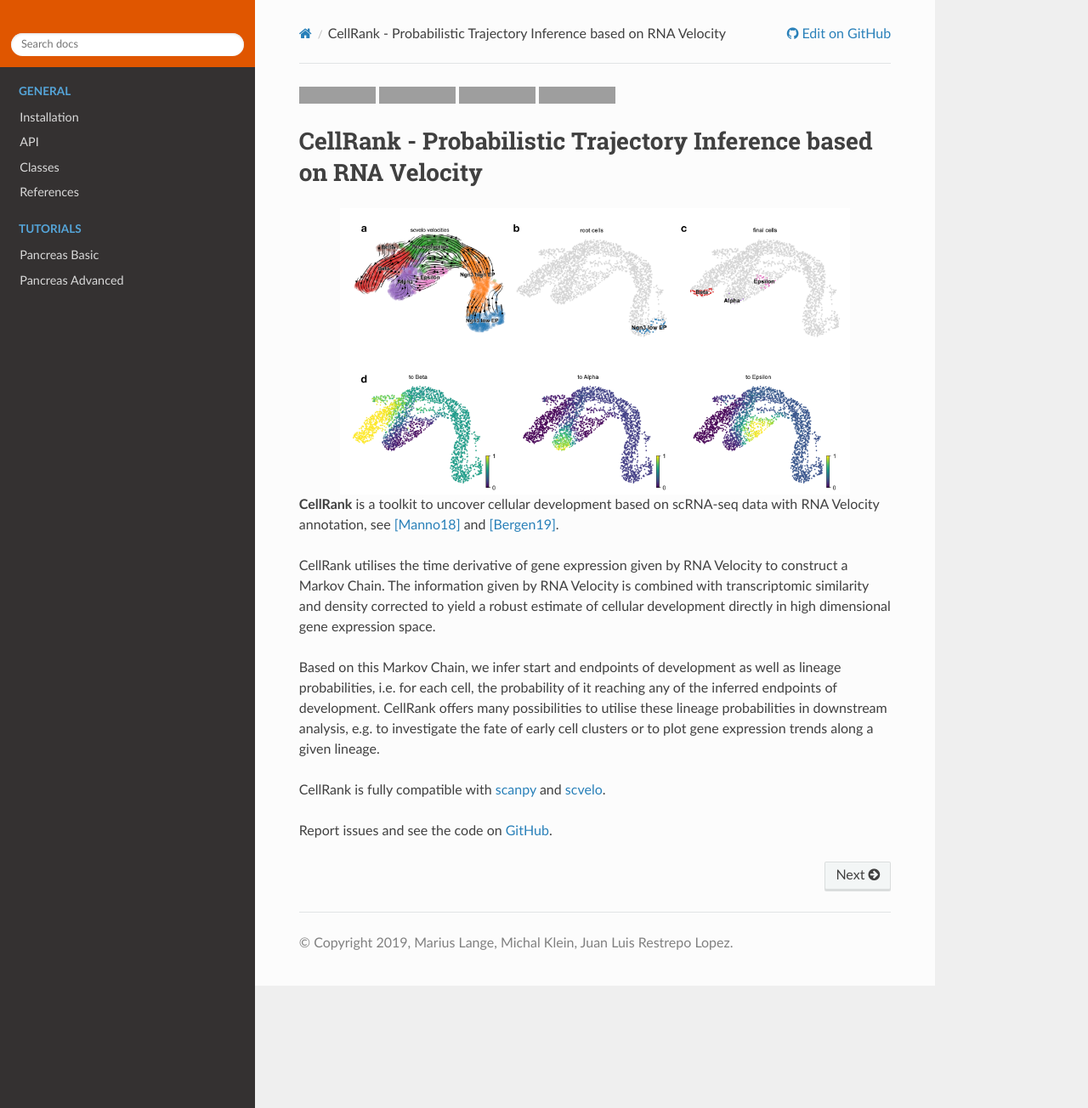
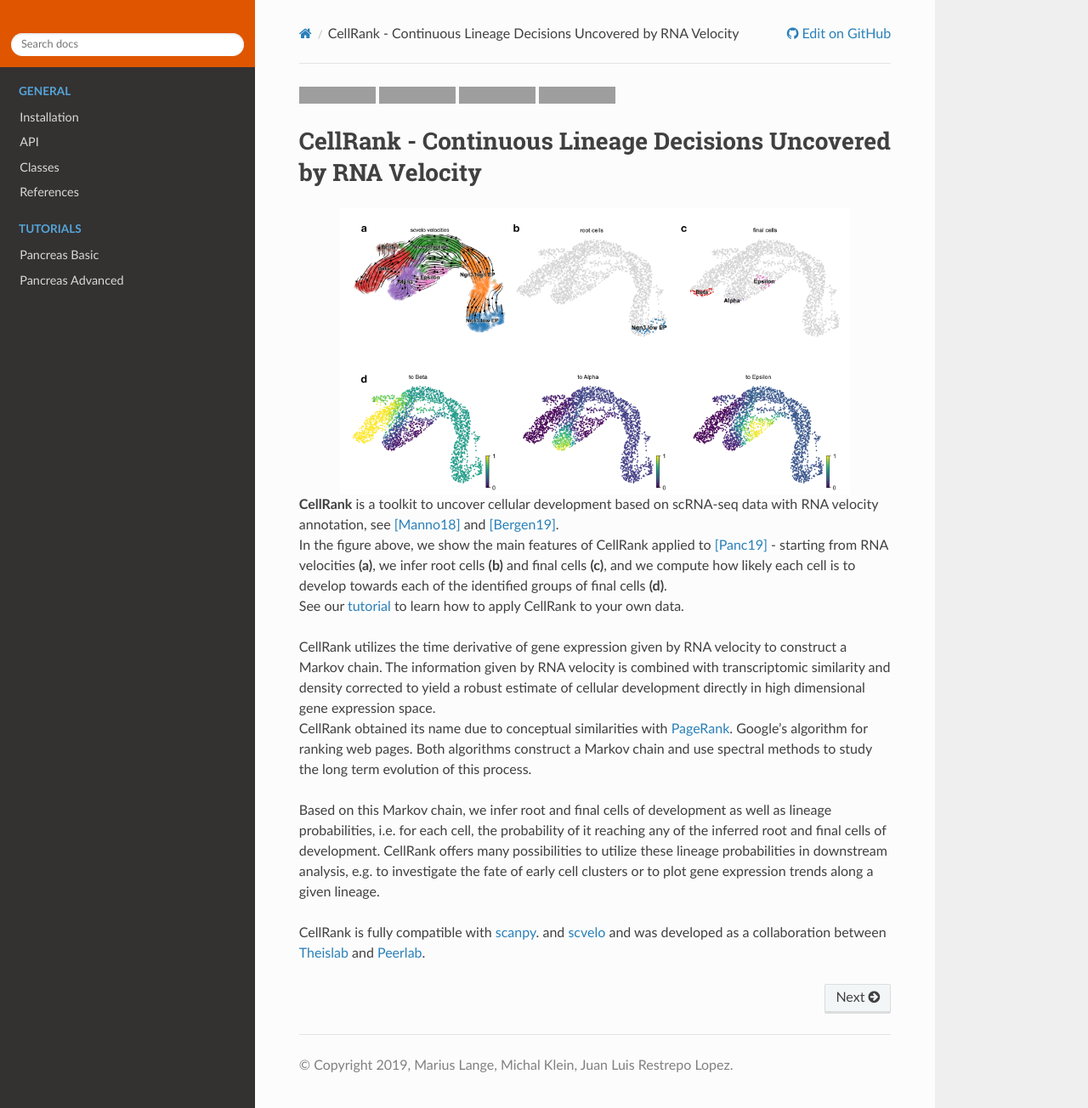
Before and after one commit to theislab/cellrank, a Sphinx documentation site: the page built from docs/source/index.rst, in a window 1280 px wide and 1304 px high. Shown: the whole window at 85% size. Built offline with Sphinx 7.4.7 and the Read the Docs theme 2.0.0, drawn with Linux system fonts in a browser that asks for light colours; grey boxes are pictures that could not be loaded.

Commit message:
Improve wording

```diff
--- a/docs/source/index.rst
+++ b/docs/source/index.rst
@@ -1,37 +1,40 @@
-.. Cellrank documentation master file, created by
-   sphinx-quickstart on Sun Dec  1 21:13:53 2019.
-   You can adapt this file completely to your liking, but it should at least
-   contain the root `toctree` directive.
-
 |Travis| |Docs| |Codecov| |License|
 
 
-CellRank - Probabilistic Trajectory Inference based on RNA Velocity
+CellRank - Continuous Lineage Decisions Uncovered by RNA Velocity
 ===================================================================
 
 .. image:: https://raw.githubusercontent.com/theislab/cellrank/master/resources/images/index_figure_endpoints.png
    :width: 600px
    :align: center
 
-**CellRank** is a toolkit to uncover cellular development based on scRNA-seq
-data with RNA Velocity annotation, see [Manno18]_ and [Bergen19]_.
+**CellRank** is a toolkit to uncover cellular development based on scRNA-seq data with RNA velocity annotation,
+see [Manno18]_ and [Bergen19]_.
+|br|
+In the figure above, we show the main features of CellRank applied to [Panc19]_ - starting from
+RNA velocities **(a)**, we infer root cells **(b)** and final cells **(c)**, and we compute how likely each cell
+is to develop towards each of the identified groups of final cells **(d)**.
+|br|
+See our `tutorial`_ to learn how to apply CellRank to your own data.
 
-CellRank utilises the time derivative of gene expression given by RNA Velocity
-to construct a Markov Chain. The information given by RNA Velocity is combined
+CellRank utilizes the time derivative of gene expression given by RNA velocity
+to construct a Markov chain. The information given by RNA velocity is combined
 with transcriptomic similarity and density corrected to yield a robust estimate
 of cellular development directly in high dimensional gene expression space.
+|br|
+CellRank obtained its name due to conceptual similarities with `PageRank`_.
+Google's algorithm for ranking web pages. Both algorithms construct a Markov chain
+and use spectral methods to study the long term evolution of this process.
 
-Based on this Markov Chain, we infer start and endpoints of development as well
+Based on this Markov chain, we infer root and final cells of development as well
 as lineage probabilities, i.e. for each cell, the probability of it reaching
-any of the inferred endpoints of development. CellRank offers many possibilities
-to utilise these lineage probabilities in downstream analysis, e.g. to investigate
-the fate of early cell clusters or to plot gene expression trends along a given
-lineage.
+any of the inferred root and final cells of development. CellRank offers many possibilities
+to utilize these lineage probabilities in downstream analysis, e.g. to investigate
+the fate of early cell clusters or to plot gene expression trends along a given lineage.
 
-CellRank is fully compatible with `scanpy <https://scanpy.readthedocs.io/en/latest/>`_
-and `scvelo <https://scvelo.readthedocs.io/>`_.
+CellRank is fully compatible with `scanpy`_. and `scvelo`_
+and was developed as a collaboration between `Theislab`_ and `Peerlab`_.
 
-Report issues and see the code on `GitHub <https://github.com/theislab/cellrank>`__.
 
 .. toctree::
     :caption: General
@@ -55,9 +58,27 @@ Report issues and see the code on `GitHub <https://github.com/theislab/cellrank>
 .. |Travis| image:: https://travis-ci.org/theislab/cellrank.svg?branch=master
     :target: https://travis-ci.org/theislab/cellrank
 
-.. |Docs| image:: https://img.shields.io/readthedocs/cellrank
+.. |Docs|  image:: https://img.shields.io/readthedocs/cellrank
 
 .. |Codecov| image:: https://codecov.io/gh/theislab/cellrank/branch/master/graph/badge.svg
     :target: https://codecov.io/gh/theislab/cellrank
 
 .. |License| image:: https://img.shields.io/github/license/theislab/cellrank
+
+.. _tutorial: <https://cellrank-notebooks.readthedocs.io/en/latest/pancreas_basic.html>:
+
+.. _PageRank: <http://infolab.stanford.edu/~backrub/google.html>:
+
+.. _documentation: <https://cellrank.readthedocs.io>:
+
+.. _scanpy: <https://scanpy.readthedocs.io/en/latest/>:
+
+.. _scvelo: <https://scvelo.readthedocs.io/>:
+
+.. _Theislab: <https://www.helmholtz-muenchen.de/icb/research/groups/theis-lab/overview/index.html>:
+
+.. _Peerlab: <https://www.mskcc.org/research/ski/labs/dana-pe-er>:
+
+.. |br| raw:: html
+
+  <br/>
```
Also changed, not shown: README.rst (+33 -19 lines).
